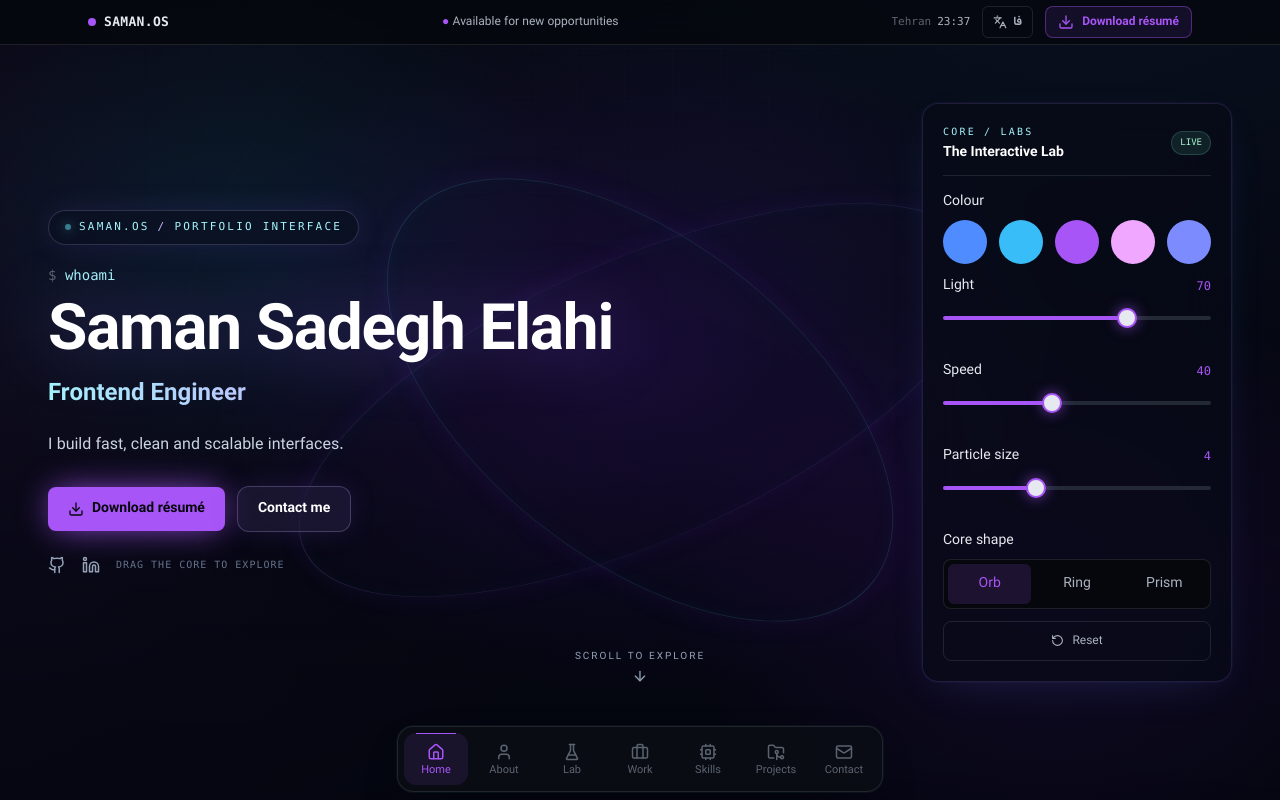
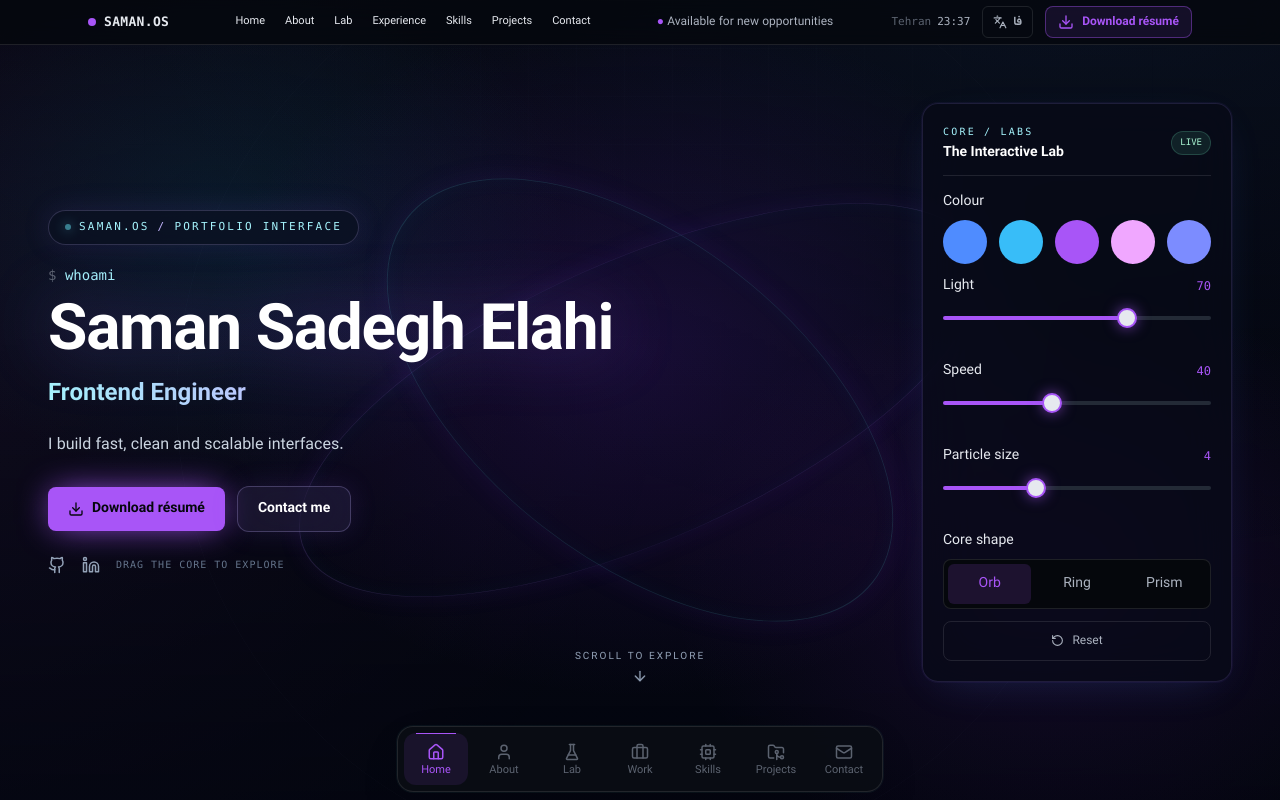
Before and after one commit to saman2079/portfolio, a Next.js app: page /en in a window 1280 px wide. Shown: the top 800 px of the page. Built offline with nearby package versions, Linux system fonts and the light colour scheme.

Commit message:
Add section navigation to top bar

```diff
--- a/src/components/os/StatusBar.tsx
+++ b/src/components/os/StatusBar.tsx
@@ -20,6 +20,9 @@ export function StatusBar({ lang, t }: { lang: Locale; t: Dictionary }) {
           SAMAN.OS
         </a>
 
+        <nav aria-label={t.ui.navLabel} className="hidden items-center gap-1 xl:flex">
+          {t.nav.map((item) => <a key={item.href} href={item.href} className="rounded-md px-2 py-1.5 text-[11px] text-paper-400 transition hover:bg-white/5 hover:text-cyan-200">{item.label}</a>)}
+        </nav>
         <p className="hidden min-w-0 truncate text-xs text-paper-300 lg:block">
           <span className="text-signal">●</span> {t.availability}
         </p>
```
